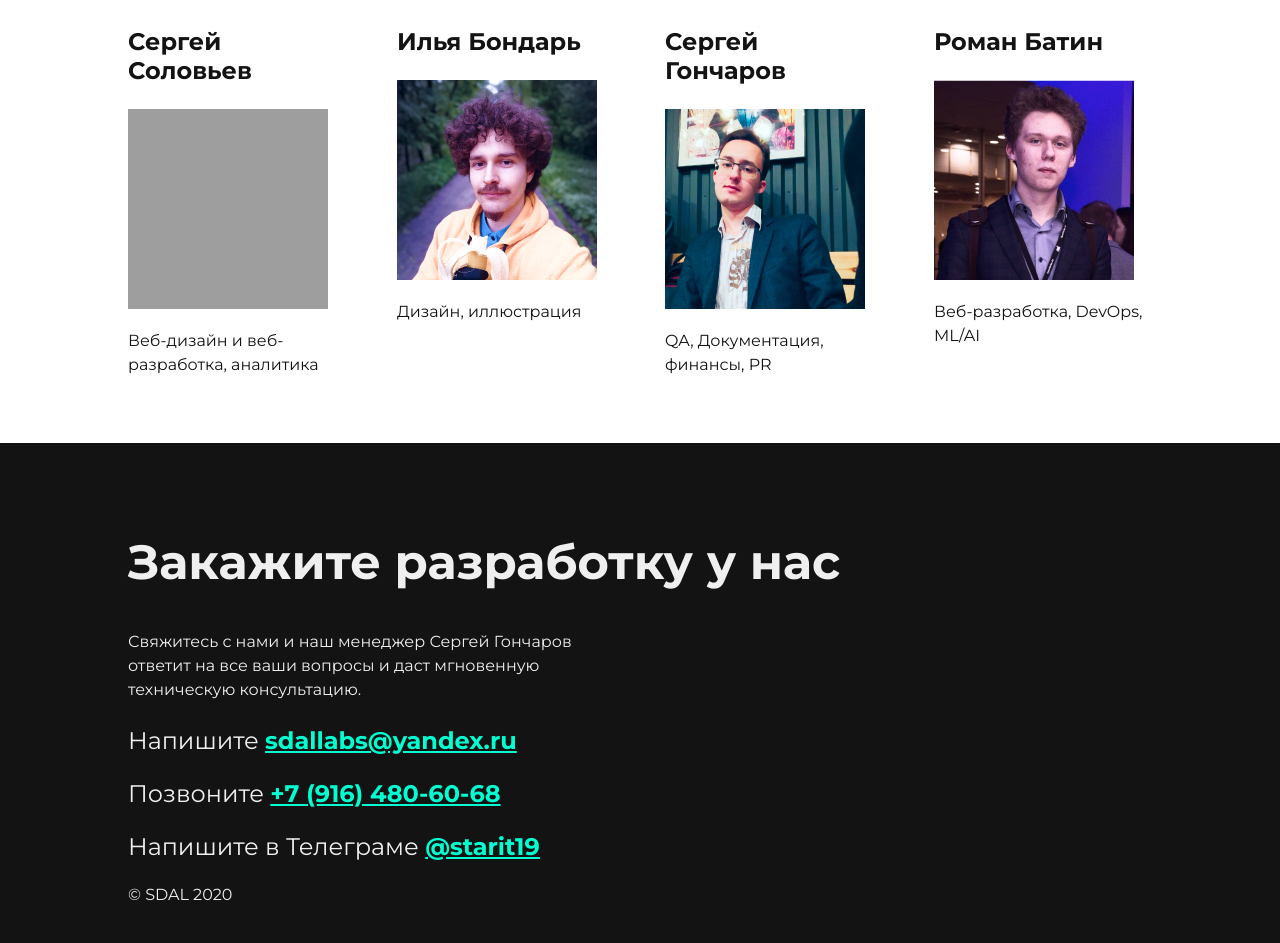
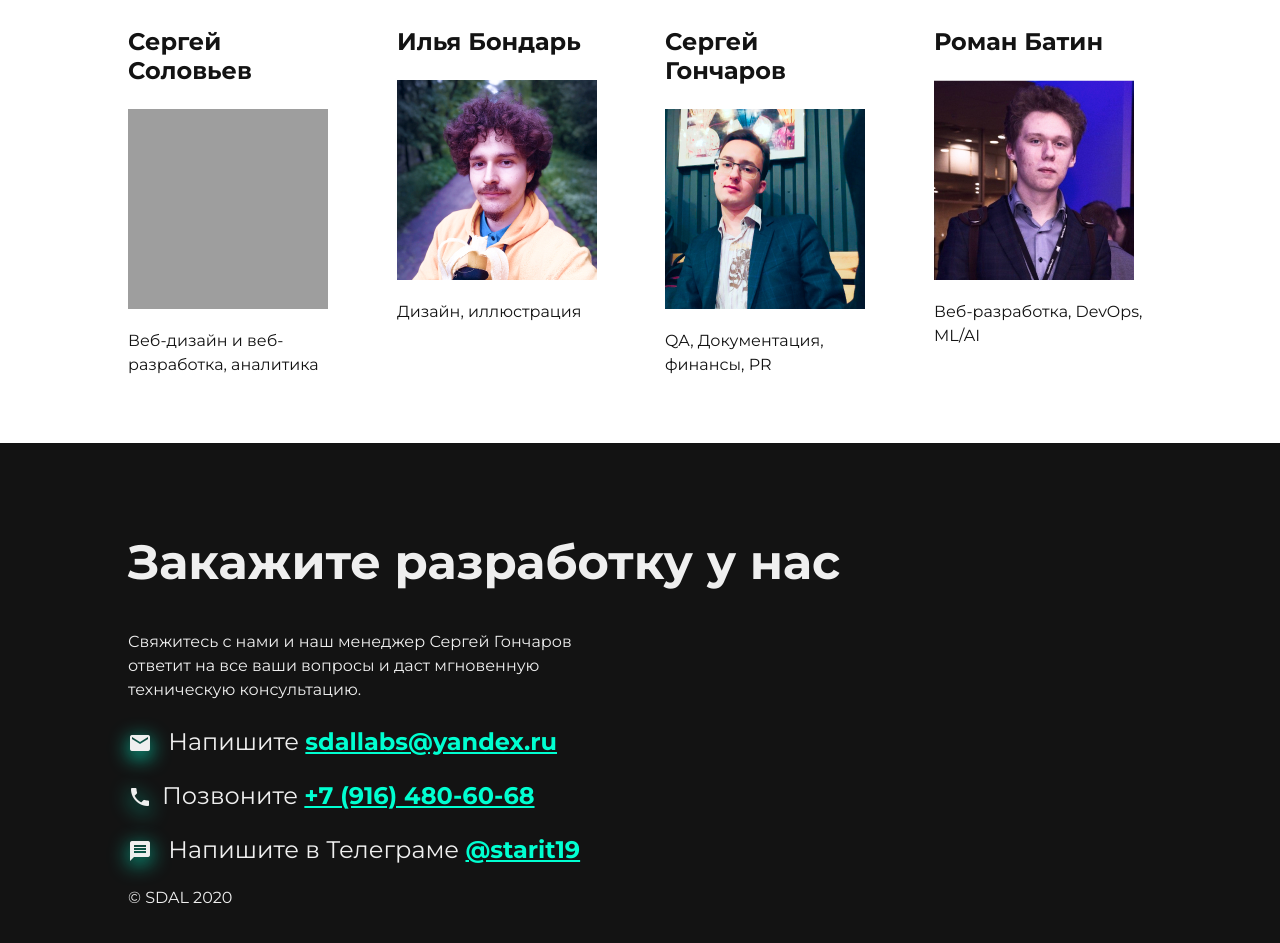
Before and after one commit to sdallaboratory/landing, a plain HTML site: page src/index.html in a window 1280 px wide. Shown: the part 4787-5730 px from the top of the page. Drawn offline with nearby package versions, Linux system fonts and the light colour scheme; grey boxes are pictures that could not be loaded.

Commit message:
#1 favicon and icons

```diff
--- a/src/css/style.css
+++ b/src/css/style.css
@@ -213,9 +213,9 @@ h3 {
     transform: translateX(-50px);
 }
 
-.contacts {
-    display: flex;
-    flex-wrap: wrap;
+#contacts .material-icons {
+    transform: translateY(5px);
+    margin-right: 10px;
 }
 
 /* TEAM */
--- a/src/index.html
+++ b/src/index.html
@@ -11,6 +11,8 @@
     <link href="https://fonts.googleapis.com/icon?family=Material+Icons" rel="stylesheet">
     <link rel="stylesheet" href="https://cdnjs.cloudflare.com/ajax/libs/animate.css/4.0.0/animate.min.css" />
     <link href="https://unpkg.com/aos@2.3.1/dist/aos.css" rel="stylesheet">
+
+    <link rel="shortcut icon" href="favicon.ico" type="image/x-icon">
 
     <meta property="og:title" content="Цифровая лаборатория SDAL">
     <meta property="og:url" content="https://sdal.pw">
@@ -243,15 +245,18 @@
                 Свяжитесь с нами и наш менеджер Сергей Гончаров ответит на все ваши вопросы и даст мгновенную
                 техническую консультацию.
             </p>
-            <div class="person">
+            <div>
                 <h3 data-aos="fde-up" data-aos-delay="0">
-                    Напишите <a href="mailto:sdallabs@yandex.ru">sdallabs@yandex.ru</a>
+                    <i class="material-icons plate-icon shadow">email</i> Напишите <a
+                        href="mailto:sdallabs@yandex.ru">sdallabs@yandex.ru</a>
                 </h3>
                 <h3 data-aos="fde-up" data-aos-delay="100">
-                    Позвоните <a href="tel:+79164806068">+7 (916) 480-60-68</a>
+                    <i class="material-icons plate-icon shadow">phone</i>Позвоните <a href="tel:+79164806068">+7 (916)
+                        480-60-68</a>
                 </h3>
                 <h3 data-aos="fde-up" data-aos-delay="200">
-                    Напишите в Телеграме <a href="https://ttttt.me/starit19">@starit19</a>
+                    <i class="material-icons plate-icon shadow">message</i> Напишите в Телеграме <a
+                        href="https://ttttt.me/starit19">@starit19</a>
                 </h3>
             </div>
             <div>&copy; SDAL 2020</div>
```
Also changed, not shown: src/favicon.ico (added).
